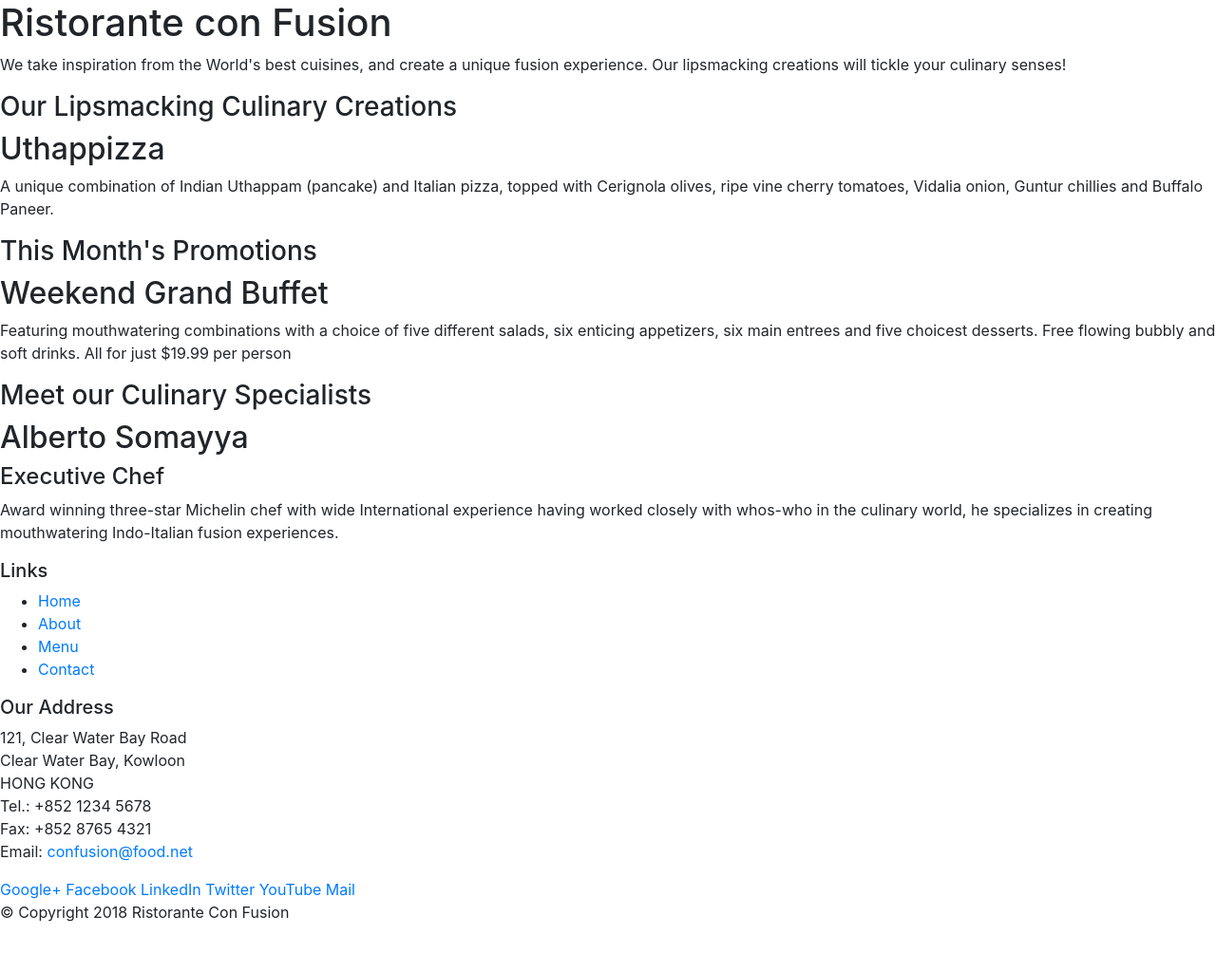
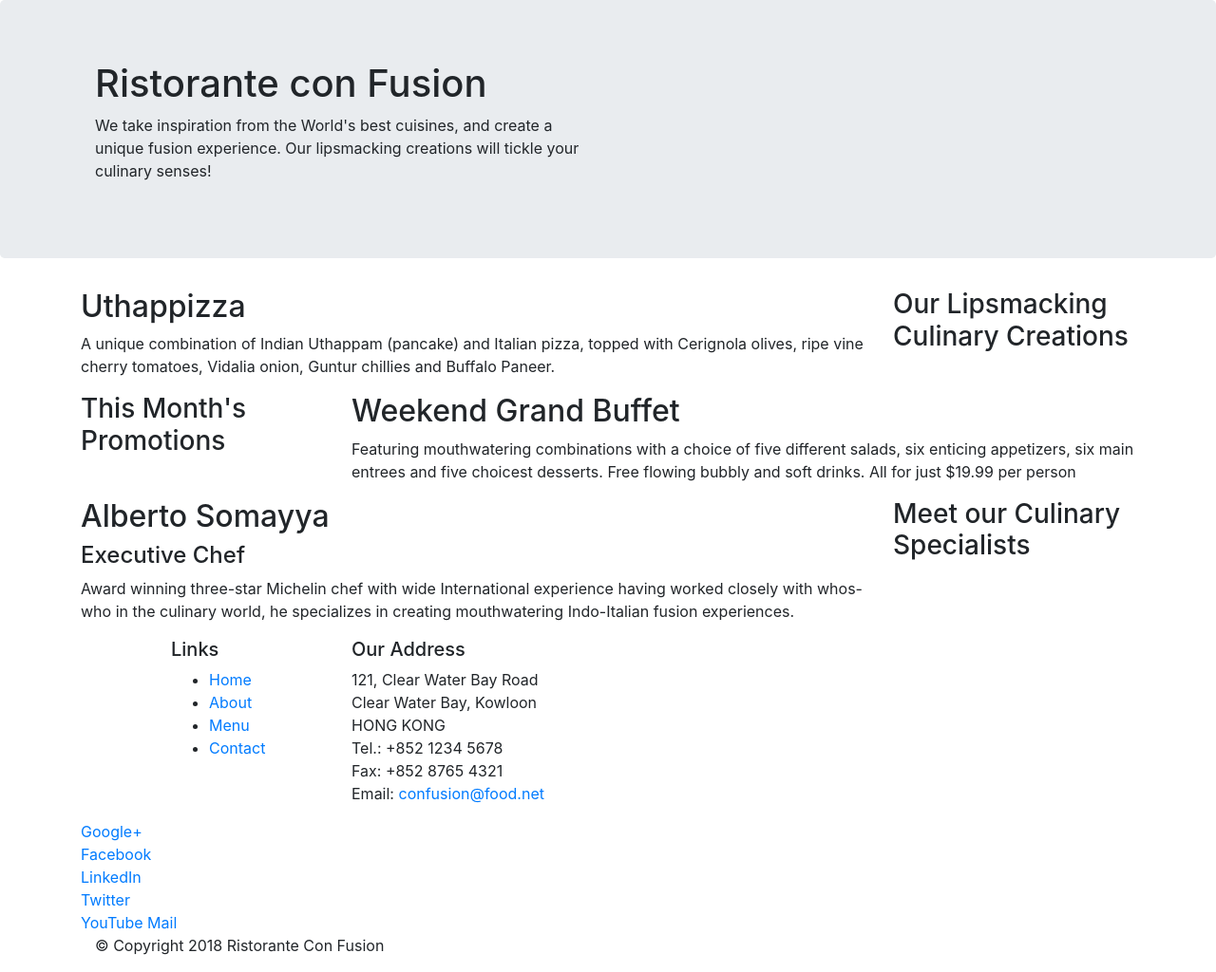
Before and after one commit to Shubhamkumarjha1244/BOOTSTRAP_PROJECT, a website: page index.html in a window 1280 px wide. Shown: the whole page at 95% size. Before the commit the page ends 989 px from the top, so only its background shows below. Drawn offline with nearby package versions, Linux system fonts and the light colour scheme.

Commit message:
3rd commit --Bootstrap Grid Part 1

```diff
--- a/index.html
+++ b/index.html
@@ -14,10 +14,12 @@
 
 <body>
 
-    <header>
-        <div>
-            <div>
-                <div>
+    <header class="jumbotron">
+        <div class="container">
+
+        <div  class="row">
+            <div class="col-12 col-sm-6">
+                <div class="col-12 col-sm">
                     <h1>Ristorante con Fusion</h1>
                     <p>We take inspiration from the World's best cuisines, and create a unique fusion experience. Our lipsmacking creations will tickle your culinary senses!</p>
                 </div>
@@ -25,35 +27,37 @@
                 </div>
             </div>
         </div>
+    </div>
     </header>
 
-    <div>
-        <div>
-            <div>
+
+    <div class="container">
+        <div class="row">
+            <div class="col-12 col-sm-4 col-md-3 order-sm-last">
                 <h3>Our Lipsmacking Culinary Creations</h3>
             </div>
-            <div>
+            <div class="col col-sm col-md order-sm-first">
                 <h2>Uthappizza</h2>
                 <p>A unique combination of Indian Uthappam (pancake) and Italian pizza, topped with Cerignola olives, ripe vine cherry tomatoes, Vidalia onion, Guntur chillies and Buffalo Paneer.</p>
             </div>
         </div>
 
 
-        <div>
-            <div>
+        <div class="row" >
+            <div class="col-12 col-sm-4 col-md-3">
                 <h3>This Month's Promotions</h3>
             </div>
-            <div>
+            <div  class="col col-sm col-md">
                 <h2>Weekend Grand Buffet</h2>
                 <p>Featuring mouthwatering combinations with a choice of five different salads, six enticing appetizers, six main entrees and five choicest desserts. Free flowing bubbly and soft drinks. All for just $19.99 per person </p>
             </div>
         </div>
 
-        <div>
-            <div>
+        <div class="row">
+            <div class="col-12 col-sm-4 col-md-3 order-sm-last">
                 <h3>Meet our Culinary Specialists</h3>
             </div>
-            <div>
+            <div class="col col-sm col-md order-sm-first">
                 <h2>Alberto Somayya</h2>
                 <h4>Executive Chef</h4>
                 <p>Award winning three-star Michelin chef with wide International experience having worked closely with whos-who in the culinary world, he specializes in creating mouthwatering Indo-Italian fusion experiences. </p>
@@ -62,18 +66,18 @@
     </div>
 
     <footer>
-        <div>
-            <div>
-                <div>
+        <div class="container">
+            <div class="row">
+                <div class="col-4 offset-1 col-sm-2">
                     <h5>Links</h5>
-                    <ul>
+                    <ul >
                         <li><a href="#">Home</a></li>
                         <li><a href="#">About</a></li>
                         <li><a href="#">Menu</a></li>
                         <li><a href="#">Contact</a></li>
                     </ul>
                 </div>
-                <div>
+                <div class="col-7 col-sm-5">
                     <h5>Our Address</h5>
                     <address>
 		              121, Clear Water Bay Road<br>
@@ -85,7 +89,7 @@
 		           </address>
                 </div>
                 <div>
-                    <div>
+                    <div class="col-12 col-sm-4">
                         <a href="http://google.com/+">Google+</a>
                         <a href="http://www.facebook.com/profile.php?id=">Facebook</a>
                         <a href="http://www.linkedin.com/in/">LinkedIn</a>
@@ -96,7 +100,7 @@
                 </div>
            </div>
            <div>
-                <div>
+                <div class="col-auto">
                     <p>© Copyright 2018 Ristorante Con Fusion</p>
                 </div>
            </div>
```
